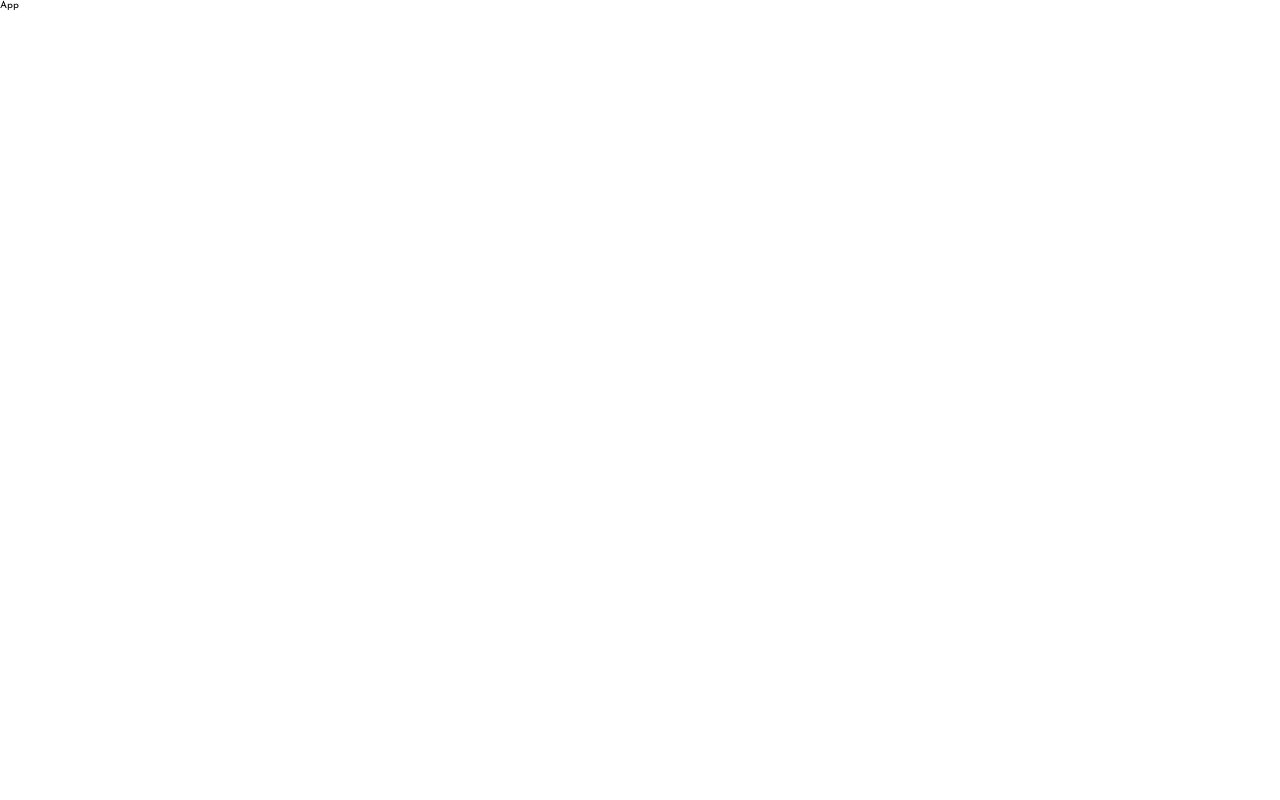
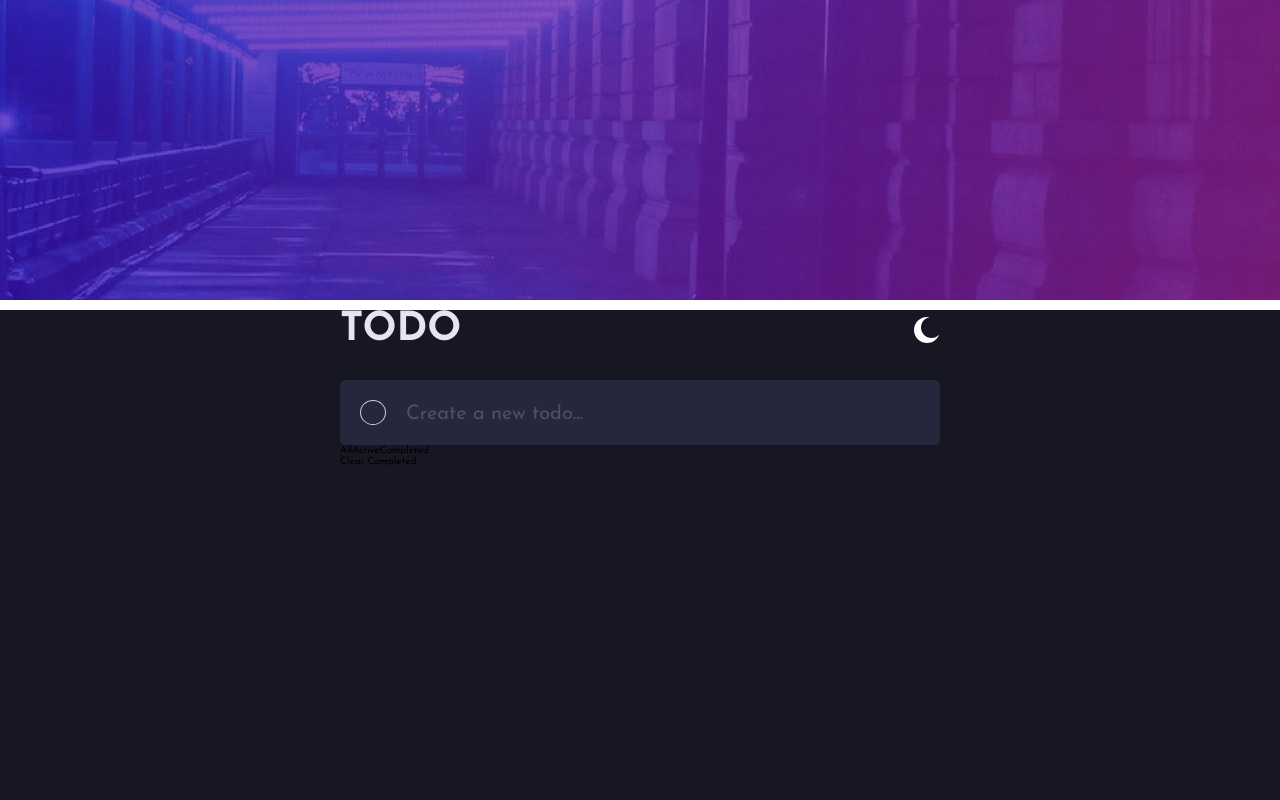
Before and after one commit to SwastikSonkusare/Todo-App, a React (Create React App) app: page / in a window 1280 px wide. Shown: the top 800 px of the page. Built offline with nearby package versions, Linux system fonts and the light colour scheme.

Commit message:
in progress

```diff
--- a/package.json
+++ b/package.json
@@ -6,6 +6,7 @@
     "@testing-library/jest-dom": "^5.11.4",
     "@testing-library/react": "^11.1.0",
     "@testing-library/user-event": "^12.1.10",
+    "node-sass": "4.14.1",
     "react": "^17.0.2",
     "react-dom": "^17.0.2",
     "react-scripts": "4.0.3",
--- a/src/App.js
+++ b/src/App.js
@@ -1,10 +1,14 @@
 import React from 'react'
+
+import Header from './components/Header/Header';
+import MainSection from './components/MainSection/MainSection';
 
 const App = () => {
     return (
-        <div>
-            App
-        </div>
+        <>
+            <Header />
+            <MainSection />
+        </>
     )
 }
 
--- /dev/null
+++ b/src/components/Header/Header.js
@@ -0,0 +1,24 @@
+import React from 'react'
+
+import styled from "styled-components";
+
+import bg1 from "../../assets/images/bg-desktop-dark.jpg";
+
+const Header = () => {
+
+    const Hero = styled.header`
+        position: relative;
+        background-image: url(${bg1});
+        background-repeat: no-repeat;
+        background-size: cover;
+        height: 300px;
+    `;
+
+    return (
+        <>
+            <Hero />
+        </>
+    )
+}
+
+export default Header
--- /dev/null
+++ b/src/components/MainSection/MainSection.js
@@ -0,0 +1,55 @@
+import React from "react";
+
+import moonLogo from "../../assets/images/icon-moon.svg";
+import sunLogo from "../../assets/images/icon-sun.svg";
+import checkIcon from "../../assets/images/icon-check.svg";
+import crossIcon from "../../assets/images/icon-cross.svg";
+
+import "./MainSection.scss";
+
+const MainSection = () => {
+  const todoItems = [];
+
+  return (
+    <main>
+      <div className="todo">
+        <div className="todo__header">
+          <h1 className="todo__header-content">todo</h1>
+          <img className="todo__theme" src={moonLogo} alt={moonLogo}></img>
+        </div>
+
+        <div className="todo-create">
+          <span>
+          </span>
+          <input
+            className="todo-create__input"
+            placeholder="Create a new todo..."
+          ></input>
+        </div>
+
+        <div className="todo__container">
+          <ul className="todo__list">
+            {todoItems.map((item) => (
+              <>
+                <li className="todo__item">{item}</li>
+              </>
+            ))}
+          </ul>
+
+          <div className="todo__status">
+            <div className="todo__left"></div>
+            <div className="todos__status-content">
+              <span>All</span>
+              <span>Active</span>
+              <span>Completed</span>
+            </div>
+
+            <div className="todo__completed">Clear Completed</div>
+          </div>
+        </div>
+      </div>
+    </main>
+  );
+};
+
+export default MainSection;
--- /dev/null
+++ b/src/components/MainSection/MainSection.scss
@@ -0,0 +1,99 @@
+@import '../../styles//variables';
+
+
+main {
+    background-color: $very-dark-blue;
+}
+
+.todo {
+    max-width: 60rem;
+    margin: 1rem auto;
+    min-height: 100vh;
+
+
+    &__header {
+        display: flex;
+        justify-content: space-between;
+        align-items: center;
+        margin-bottom: 3rem;
+
+        &-content {
+            font-size: 4rem;
+            font-weight: 700;
+            color: $light-grayish-blue-secondary;
+            text-transform: uppercase;
+        }
+    }
+
+    &__theme {
+
+    }
+
+
+
+
+    &__container {
+
+    }
+
+    &__list {
+
+    }
+
+
+    &__item {
+
+    }
+
+    &__status {
+
+
+        &-content {
+
+        }
+    }
+
+    &__left {
+
+    }
+
+    &__completed {
+
+    }
+}
+
+
+.todo-create {
+    display: flex;
+    align-items: center;
+    grid-gap: 2rem;
+    padding: 2rem;
+    background-color: $very-dark-desaturated-blue;
+    border: none;
+    border-radius: 5px;
+
+    & span {
+        background: inherit;
+        width: 28px;
+        height: 25px;
+        border-radius: 50%;
+        border: 1px solid $light-grayish-blue-primary;
+    }
+
+    &__input {
+        width: 100%;
+        background: none;
+        border: none;
+        font-size: 2.5rem;
+
+        &:focus-visible {
+            outline: none;
+        }
+
+        &::placeholder {
+            color: $very-dark-grayish-blue-secondary;
+            font-weight: 400;
+            font-size: 2rem;
+        }
+    }
+}
--- a/src/index.scss
+++ b/src/index.scss
@@ -17,5 +17,4 @@ html {
 body {
     min-height: 100vh;
     box-sizing: border-box;
-
 }
--- a/src/styles/_variables.scss
+++ b/src/styles/_variables.scss
@@ -0,0 +1,27 @@
+$color-bright-blue: hsl(220, 98%, 61%);
+$check-background: linear-gradient hsl(192, 100%, 67%) to hsl(280, 87%, 65%);
+
+
+// ### Light Theme
+
+$very-light-gray: hsl(0, 0%, 98%);
+$very-light-grayish-blue: hsl(236, 33%, 92%);
+$light-grayish-blue: hsl(233, 11%, 84%);
+
+$dark-grayish-blue-primary: hsl(236, 9%, 61%);
+
+$very-dark-grayish-blue-primary: hsl(235, 19%, 35%);
+
+//  Dark Theme
+
+$very-dark-blue: hsl(235, 21%, 11%);
+$very-dark-desaturated-blue: hsl(235, 24%, 19%);
+
+$light-grayish-blue-primary: hsl(234, 39%, 85%);
+$light-grayish-blue-secondary: hsl(236, 33%, 92%);
+
+$dark-grayish-blue-secondary: hsl(234, 11%, 52%);
+
+
+$very-dark-grayish-blue-secondary: hsl(233, 14%, 35%);
+$very-dark-grayish-blue-tertiary: hsl(237, 14%, 26%);
```
Also changed, not shown: 1 other file (tests, documents, lock files or other folders).
